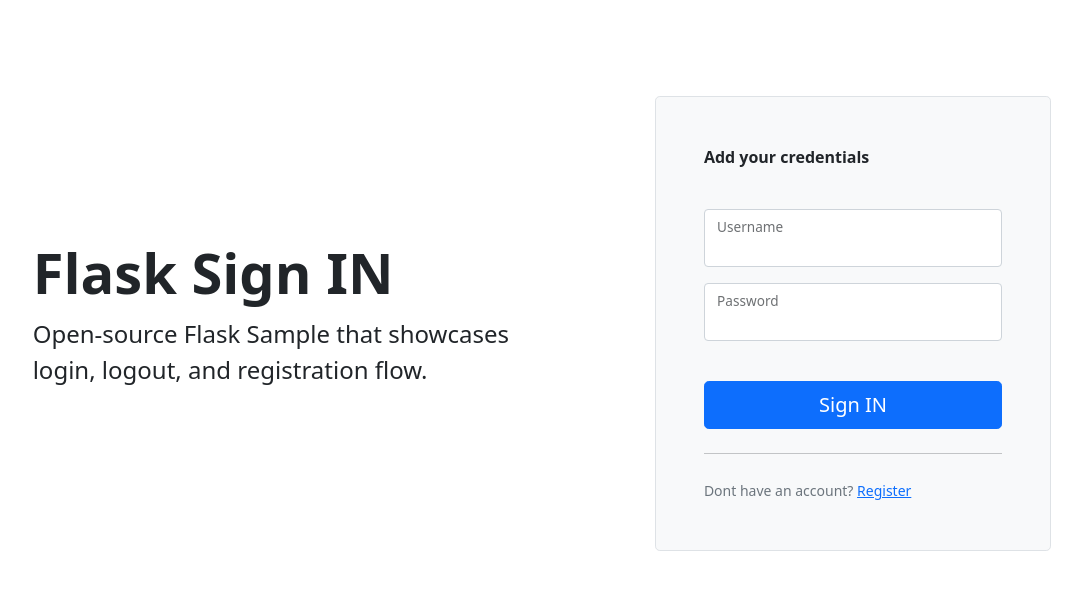
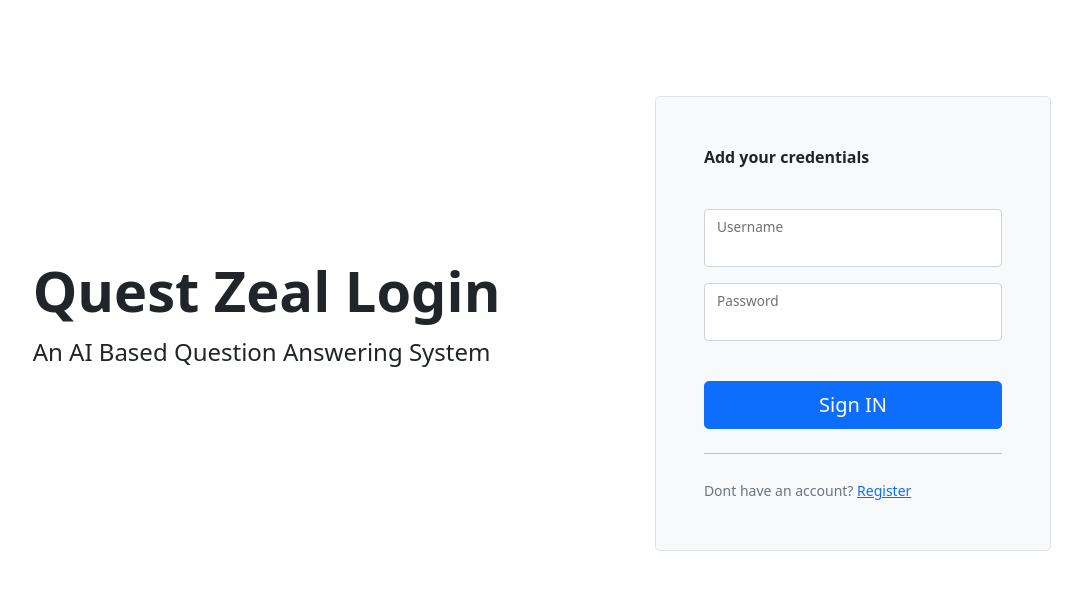
Before and after one commit to YPrahasith/Quest_Zeal, a Flask app: page /login in a window 1280 px wide. Shown: the top 590 px of the page, without its empty margins (98-1180 px from the left). Run offline with Flask 2, Linux system fonts and the light colour scheme; some libraries are stand-ins or nearby versions.

Commit message:
Code Cleanup, simple routing and login setup

```diff
--- a/app/static/assets/css/custom.css
+++ b/app/static/assets/css/custom.css
@@ -1,10 +1,10 @@
-.bd-placeholder-img {
+/* .bd-placeholder-img {
     font-size: 1.125rem;
     text-anchor: middle;
     -webkit-user-select: none;
     -moz-user-select: none;
     user-select: none;
-}
+} */
 
 @media (min-width: 768px) {
     .bd-placeholder-img-lg {
--- a/app/templates/index.html
+++ b/app/templates/index.html
@@ -12,11 +12,10 @@
     <main>
 
         <div class="px-4 py-5 my-5 text-center">
-            <img class="d-block mx-auto mb-4" src="/static/assets/img/bootstrap-logo.svg" alt="" width="72" height="57">
-            <h1 class="display-5 fw-bold">Flask Authentication Sample</h1>
+            <h1 class="display-5 fw-bold">Quest Zeal Home Page</h1>
             <div class="col-lg-6 mx-auto">
                 <p class="lead mb-4">
-                    Open-source Flask Sample that showcases login, logout, and registration flow.
+                    An AI Based Question Answering System
                 </p>
 
                 {% if current_user.is_authenticated %}
--- a/app/templates/login.html
+++ b/app/templates/login.html
@@ -16,10 +16,10 @@
             <div class="row align-items-center g-lg-5 py-5">
                 <div class="col-lg-7 text-center text-lg-start">
                     <h1 class="display-4 fw-bold lh-1 mb-3">
-                        Flask Sign IN
+                        Quest Zeal Login
                     </h1>
                     <p class="col-lg-10 fs-4">
-                        Open-source Flask Sample that showcases login, logout, and registration flow.
+                        An AI Based Question Answering System
                     </p>
                 </div>
                 <div class="col-md-10 mx-auto col-lg-5">
--- a/app/templates/register.html
+++ b/app/templates/register.html
@@ -16,10 +16,10 @@
             <div class="row align-items-center g-lg-5 py-5">
                 <div class="col-lg-7 text-center text-lg-start">
                     <h1 class="display-4 fw-bold lh-1 mb-3">
-                        Flask Sign UP
+                        Quest Zeal Student Signup
                     </h1>
                     <p class="col-lg-10 fs-4">
-                        Open-source Flask Sample that showcases login, logout, and registration flow.
+                       An AI Based Question Answering System
                     </p>
                 </div>
                 <div class="col-md-10 mx-auto col-lg-5">
--- a/app/views.py
+++ b/app/views.py
@@ -107,9 +107,6 @@ def login():
 @app.route('/<path>')
 def index(path):
 
-    #if not current_user.is_authenticated:
-    #    return redirect(url_for('login'))
-
     try:
 
         return render_template( 'index.html' )
```
Also changed, not shown: app/static/assets/img/bootstrap-logo.svg (deleted).
